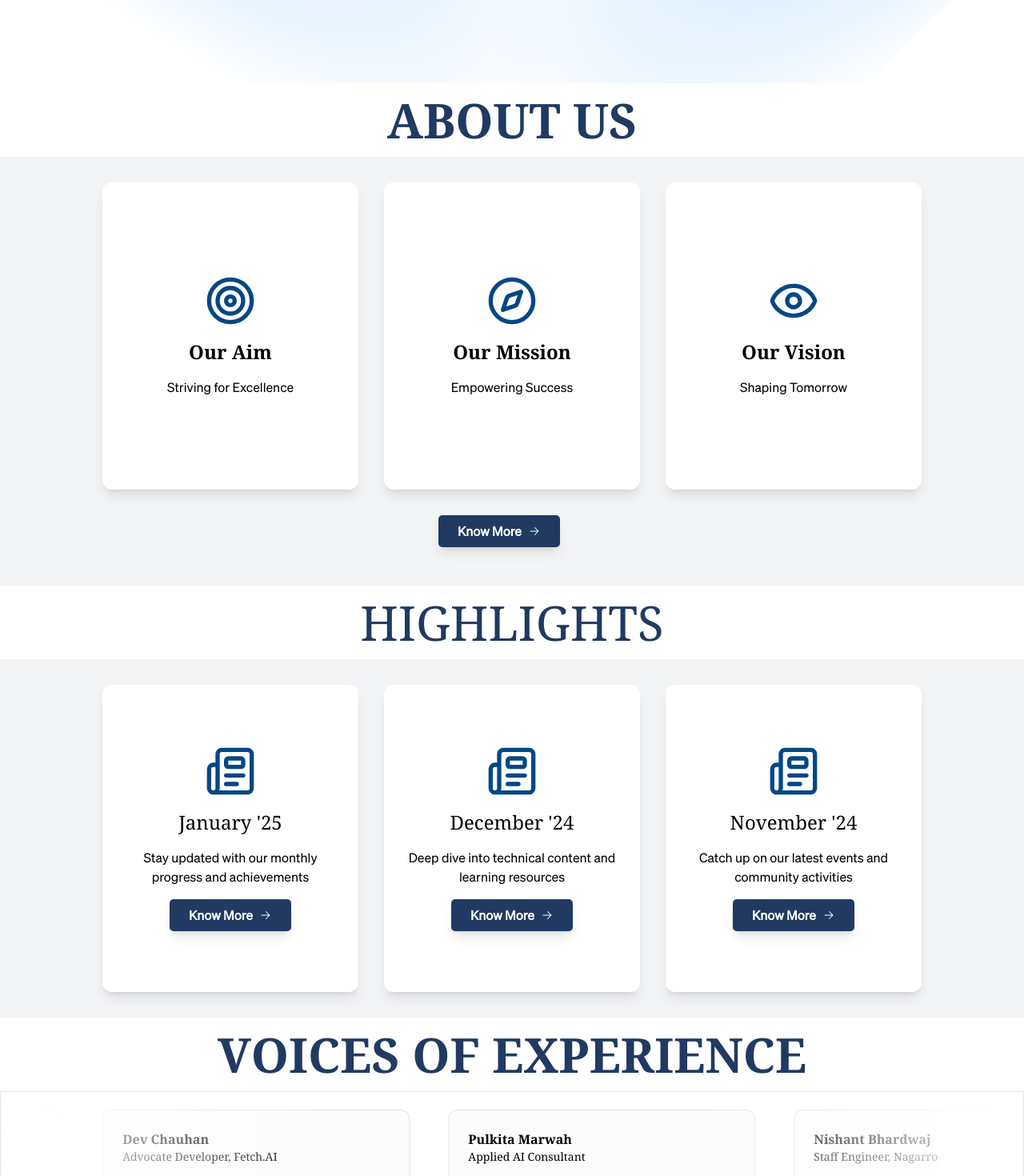
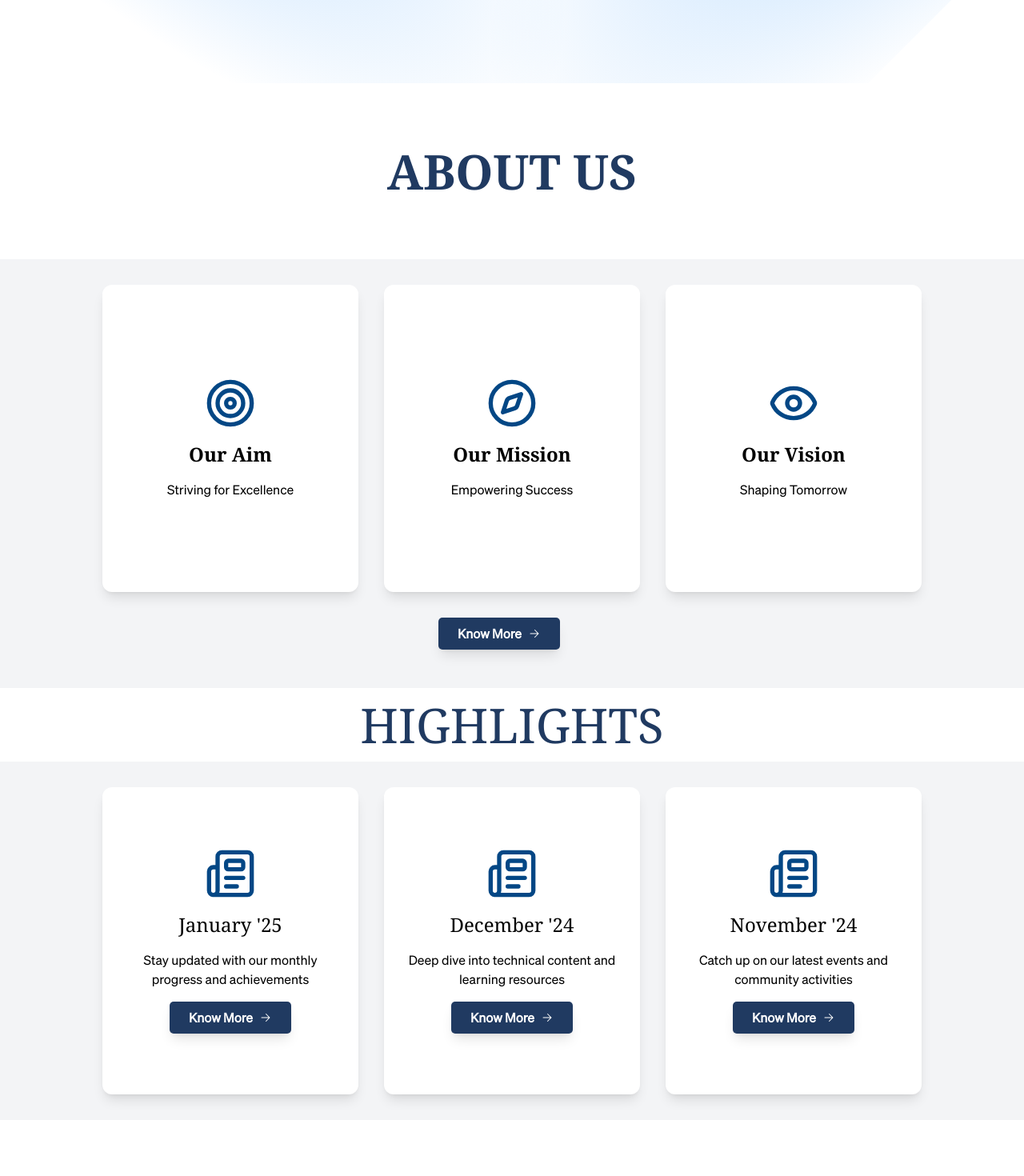
Before and after one commit to StrugglerSuryansh/mlsamiet2.0, a Next.js app: page / in a window 1280 px wide. Shown: the part 600-2070 px from the top of the page at 80% size. Built offline with nearby package versions, Linux system fonts and the light colour scheme.

Commit message:
knowmore fixed

```diff
--- a/src/components/AnimatedTestimonials.tsx
+++ b/src/components/AnimatedTestimonials.tsx
@@ -28,7 +28,7 @@ export function AnimatedTestimonialsDemo({
   title,
   autoChangeInterval = 2000,
   isAutoChange = false,
-  className = "flex flex-col items-center justify-center gap-4 text-[#203A61] dark:text-cyan-400 text-center font-bold font-mono m-4",
+  className = "flex flex-col items-center justify-center gap-4 text-[#203A61] dark:text-cyan-400 text-center font-bold font-mono m-4 p-24",
 }: AnimatedTestimonialsProps) {
   const [currentIndex, setCurrentIndex] = useState(0);
 
--- a/src/components/MarqueeDemo.tsx
+++ b/src/components/MarqueeDemo.tsx
@@ -103,7 +103,7 @@ const ReviewCard = ({
 export function MarqueeDemo() {
   return (
     <>
-      <div className="flex flex-col items-center justify-center gap-4 text-[#203A61] dark:text-cyan-400 text-center font-bold font-mono m-4">
+      <div className="flex flex-col items-center justify-center gap-4 text-[#203A61] dark:text-cyan-400 text-center font-bold font-mono m-4 pt-28">
         <TextAnimate
           animation="blurInUp"
           by="character"
--- a/src/components/cards.tsx
+++ b/src/components/cards.tsx
@@ -84,7 +84,7 @@ function App() {
 
   return (
     <>
-      <div className="flex flex-col items-center justify-center gap-4 text-[#203A61] dark:text-cyan-400 text-center font-bold font-mono m-4">
+      <div className="flex flex-col items-center justify-center gap-4 text-[#203A61] dark:text-cyan-400 text-center font-bold font-mono m-4 p-16">
         <TextAnimate
           animation="blurInUp"
           by="character"
--- a/src/components/ui/animated-testimonials.tsx
+++ b/src/components/ui/animated-testimonials.tsx
@@ -171,6 +171,7 @@ export const AnimatedTestimonials = ({
                     <Mail className="w-4 h-4 text-gray-600 dark:text-neutral-400" />
                   </a>
                 )}
+                {/* Commudle SVG from public folder */}
                 {testimonials[active].social?.commudle && (
                   <a
                     href={testimonials[active].social?.commudle}
@@ -178,9 +179,14 @@ export const AnimatedTestimonials = ({
                     rel="noopener noreferrer"
                     className="p-2 rounded-full bg-gray-100 hover:bg-gray-200 dark:bg-neutral-800 dark:hover:bg-neutral-700 transition-colors duration-200"
                   >
-                    <Commudle className="w-4 h-4 text-gray-600 dark:text-neutral-400" />
+                    <img
+                      src="/commudle.svg"
+                      alt="Commudle"
+                      className="w-4 h-4"
+                    />
                   </a>
                 )}
+
               </motion.div>
             )}
           </motion.div>
```
